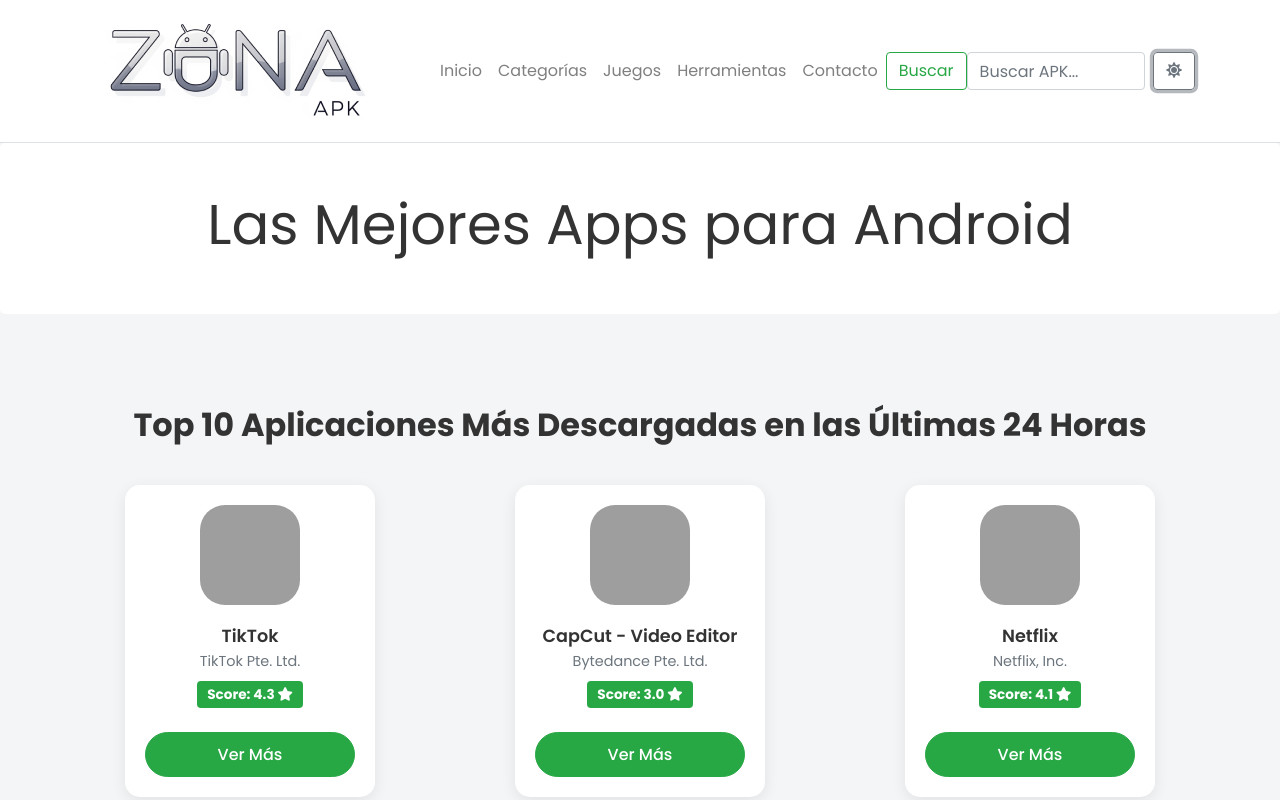
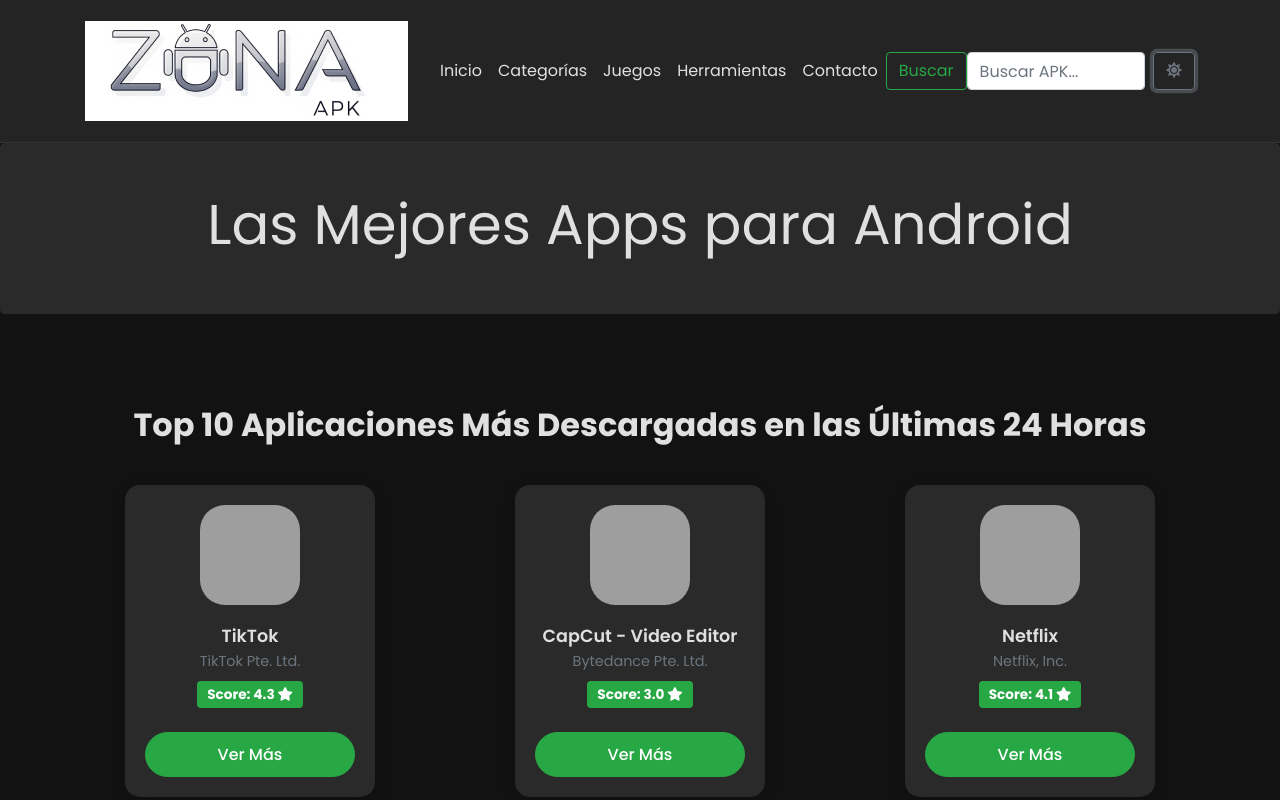
Before and after one commit to zonaapk/zonaapk, a plain HTML site: page public/index.html in a window 1280 px wide. Both pictures are taken after a click on the button 1174 px from the left and 71 px from the top of the page. Shown: the top 800 px of the page. Drawn offline with Linux system fonts and the light colour scheme; grey boxes are pictures that could not be loaded.

Commit message:
Update style.css

```diff
--- a/public/assets/css/style.css
+++ b/public/assets/css/style.css
@@ -12,7 +12,23 @@
     --border-color: #dee2e6;
     --card-shadow: 0 4px 15px rgba(0, 0, 0, 0.08);
     --card-hover-shadow: 0 8px 25px rgba(0, 0, 0, 0.12);
+    --background-color: #ffffff; /* Variable para el fondo general */
+    --card-background: #ffffff;  /* Variable para el fondo de las tarjetas */
 }
+
+/* --- INICIO: Variables para Modo Oscuro --- */
+:root.dark-mode {
+    --light-gray: #121212;
+    --text-color: #e0e0e0;
+    --text-muted: #888;
+    --border-color: #333;
+    --card-shadow: 0 4px 15px rgba(0, 0, 0, 0.2);
+    --card-hover-shadow: 0 8px 25px rgba(0, 0, 0, 0.3);
+    --background-color: #242424;
+    --card-background: #2a2a2a;
+}
+/* --- FIN: Variables para Modo Oscuro --- */
+
 
 body {
     font-family: 'Poppins', sans-serif;
@@ -21,6 +37,7 @@ body {
     display: flex;
     flex-direction: column;
     min-height: 100vh;
+    transition: background-color 0.3s ease, color 0.3s ease; /* Transición suave */
 }
 
 main {
@@ -29,19 +46,28 @@ main {
 
 /* --- Header y Búsqueda --- */
 .navbar {
-    background-color: #ffffff !important;
+    background-color: var(--background-color) !important;
     border-bottom: 1px solid var(--border-color);
     padding: 1rem 0;
+    transition: background-color 0.3s ease, border-color 0.3s ease;
 }
 
 .navbar-brand {
     font-weight: 700;
     font-size: 1.5rem;
-    color: var(--dark-color) !important;
+    color: var(--text-color) !important;
 }
 
 .navbar-brand img {
     margin-right: 0.5rem;
+}
+
+/* Para los enlaces de la barra de navegación en modo oscuro */
+:root.dark-mode .nav-link {
+    color: #e0e0e0;
+}
+:root.dark-mode .nav-link:hover {
+    color: #ffffff;
 }
 
 .section-padding {
@@ -60,21 +86,14 @@ main {
     border-radius: 15px;
     box-shadow: var(--card-shadow);
     transition: all 0.3s ease;
-    background-color: #ffffff;
+    background-color: var(--card-background); /* Usamos la variable */
     display: flex;
     flex-direction: column;
     overflow: hidden;
-    height: 100%; /* Important for align-items-stretch on parent .col */
-
-    /* --- SOLUCIÓN CLAVE: FORZAR ANCHO MÁXIMO Y ANCHO FIJO (o auto para flex) --- */
-    /* El ancho de la tarjeta debe ser flexible (100% de su columna) o fijo.
-       Lo que probablemente está fallando es la interacción con el padding de las columnas de Bootstrap.
-       Vamos a forzar un ancho que debería ser el tamaño óptimo dentro de una columna de 33.33%. */
-    width: 100%; /* Ocupa el 100% del espacio de la columna */
-    max-width: 250px; /* **AJUSTAR ESTE VALOR** - Este es el ancho máximo que la tarjeta puede tener. */
-                      /* Si tu columna es col-lg-4, su ancho es aprox 33%. 250px es un ancho de ejemplo.
-                         Ajusta esto hasta que se vea bien en tu cuadrícula. */
-    margin: 0 auto;   /* Centra la tarjeta dentro de su columna si es más pequeña que el 100% */
+    height: 100%;
+    width: 100%;
+    max-width: 250px;
+    margin: 0 auto;
 }
 
 .apk-card:hover {
@@ -101,9 +120,9 @@ main {
     text-align: center;
     display: flex;
     flex-direction: column;
-    flex-grow: 1; /* Permite que el body se estire para igualar la altura */
-    height: auto; /* Dejar que la altura sea automática, controlada por flexbox en la columna */
-    min-height: 120px; /* Mínimo para asegurar que quepa el contenido básico */
+    flex-grow: 1;
+    height: auto;
+    min-height: 120px;
     overflow: hidden;
     position: relative;
     justify-content: space-between;
@@ -116,7 +135,7 @@ main {
     white-space: nowrap;
     overflow: hidden;
     text-overflow: ellipsis;
-    max-width: 100%; /* Asegura que el título respete el ancho del card-body */
+    max-width: 100%;
     line-height: 1.3;
 }
 
@@ -127,7 +146,7 @@ main {
     white-space: nowrap;
     overflow: hidden;
     text-overflow: ellipsis;
-    max-width: 100%; /* Asegura que el desarrollador respete el ancho del card-body */
+    max-width: 100%;
 }
 
 .apk-info {
@@ -181,3 +200,8 @@ footer {
     background-color: var(--dark-color) !important;
     padding: 2rem 0;
 }
+
+/* Jumbotron en modo oscuro */
+:root.dark-mode .jumbotron {
+    background-color: var(--card-background) !important;
+}
```
